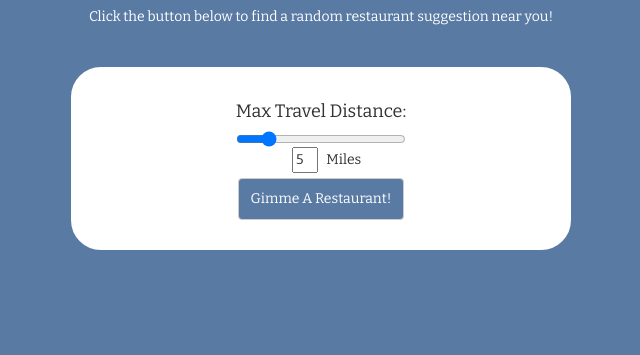
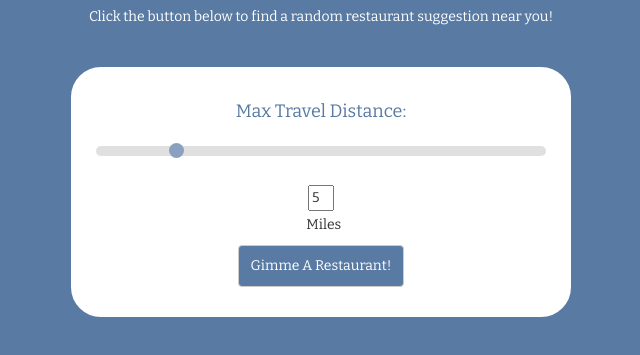
Before and after one commit to GamePlayerCole/Uhack2017, a website: page web/index.html in a window 1280 px wide. Shown: the part 73-428 px from the top of the page, without its empty margins (319-959 px from the left). Drawn offline with nearby package versions, Linux system fonts and the light colour scheme.

Commit message:
Merge some styling and slider tweaks

```diff
--- a/web/index.html
+++ b/web/index.html
@@ -40,15 +40,13 @@
 	<div class="container-fluid">
 		<div class="row margin">
 			<div class="hub flex col-lg-6 col-lg-offset-3 text-center">
-				<div id="distanceSlider">
-					<h4>Max Travel Distance:</h4>
-					<input type="range" min="1" max="25" value="5" class="slider" id="distanceSlider">
-					&nbsp &nbsp;
-					<input type="text" name="maxDistance" id="distanceValue" value="5" maxlength="2" size="1">
-					 &nbsp; Miles
-				</div>
+				<h4 class="text-color margin">Max Travel Distance:</h4>
+				<input type="range" min="1" max="25" value="5" class="slider margin" id="distanceSlider">
+				&nbsp &nbsp;
+				<input type="text" name="maxDistance" id="distanceValue" value="5" maxlength="2" size="1">
+				 &nbsp; Miles
 				<div>
-					<button class="btn btn-default buttons background" id="new">Gimme A Restaurant!</button>
+					<button class="btn btn-default buttons background margin" id="new">Gimme A Restaurant!</button>
 				</div>
 			</div>
 		</div>
--- a/web/style.css
+++ b/web/style.css
@@ -47,7 +47,7 @@ body {
 	border-radius: 30px;
 	border-width: 5px;
 	border-color: #FFF;
-	min-height: 30px;
+	min-height: 250px;
 	height: auto;
 	flex-direction: column;
 	flex-wrap: nowrap;
@@ -85,3 +85,36 @@ body {
 #pic {
 	max-width: 60%;
 }
+
+.slider {
+    -webkit-appearance: none;
+    height: 10px;
+    border-radius: 5px;
+    background: #d3d3d3;
+    outline: none;
+    opacity: 0.7;
+    -webkit-transition: .2s;
+    transition: opacity .2s;
+}
+
+.slider:hover {
+    opacity: 1;
+}
+
+.slider::-webkit-slider-thumb {
+    -webkit-appearance: none;
+    appearance: none;
+    width: 15px;
+    height: 15px;
+    border-radius: 50%;
+    background: rgb(88, 122, 163);
+    cursor: pointer;
+}
+
+.slider::-moz-range-thumb {
+    width: 25px;
+    height: 25px;
+    border-radius: 50%;
+    background: #4CAF50;
+    cursor: pointer;
+}
```
